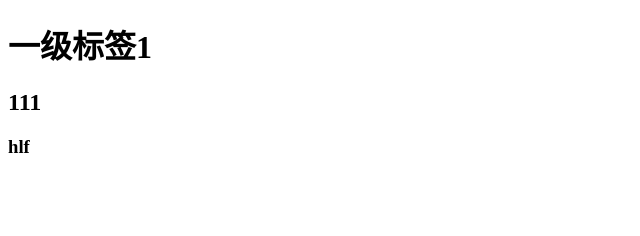
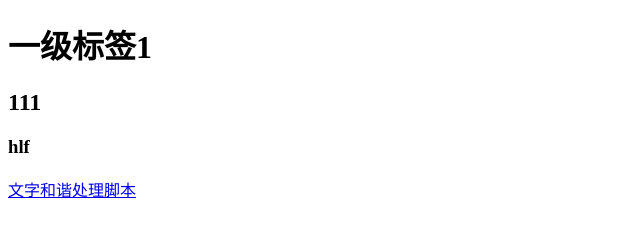
Before and after one commit to HLF401401/HHH.github.io, a plain HTML site: page index.html in a window 1280 px wide. Shown: the whole page, without its empty margins (0-640 px from the left). Drawn offline with Linux system fonts and the light colour scheme.

Commit message:
Add link to text harmony processing script
Added a link to a script for text harmony processing.

```diff
--- a/index.html
+++ b/index.html
@@ -9,5 +9,7 @@
     <h1>一级标签1</h1>
     <h2>111</h2>
     <h3>hlf</h3>
+    <a href="https://soujiaoben.org/#/s?id=553837&host=greasyfork">文字和谐处理脚本</a>
 </body>
+
 </html>
```
